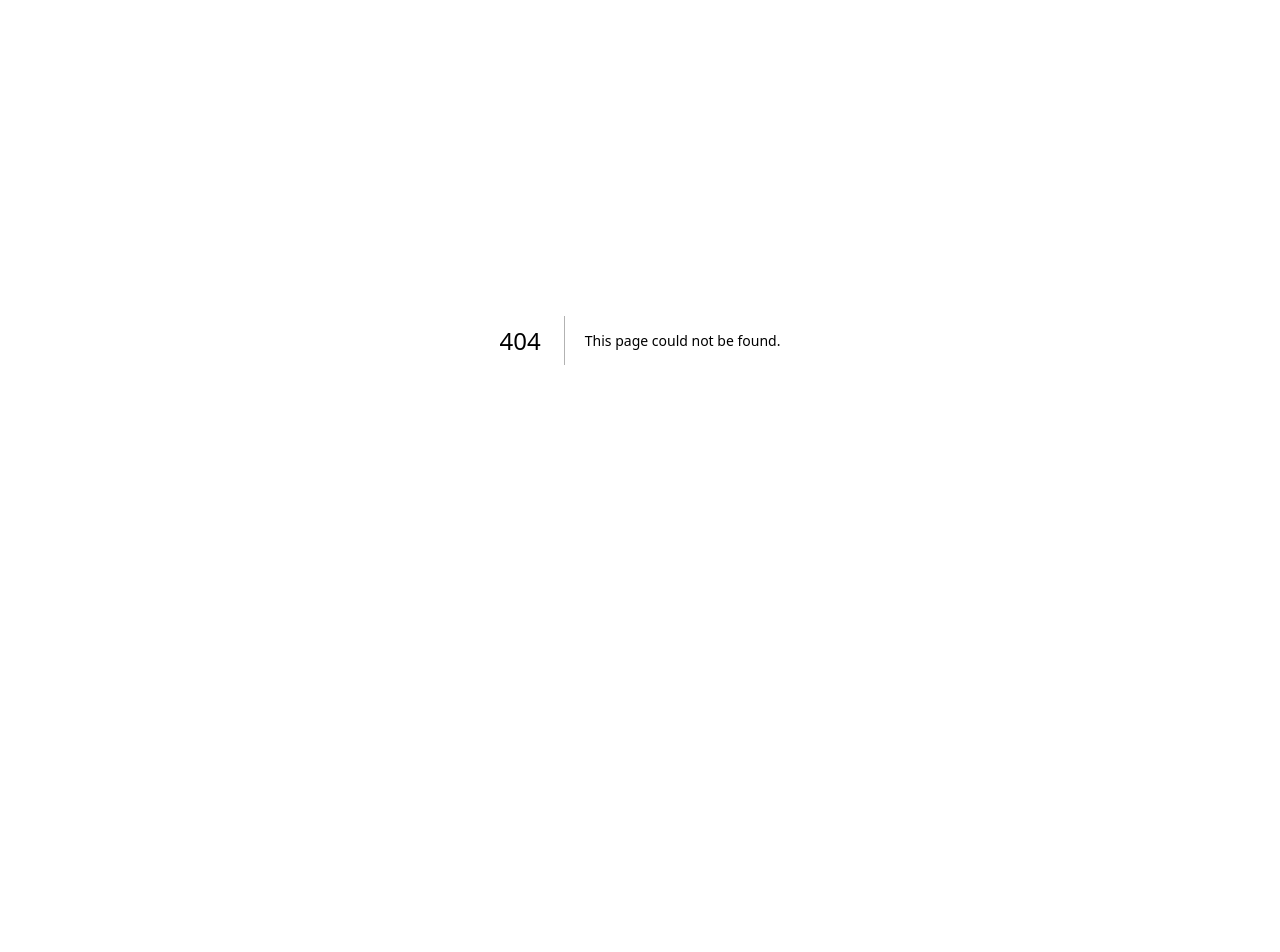
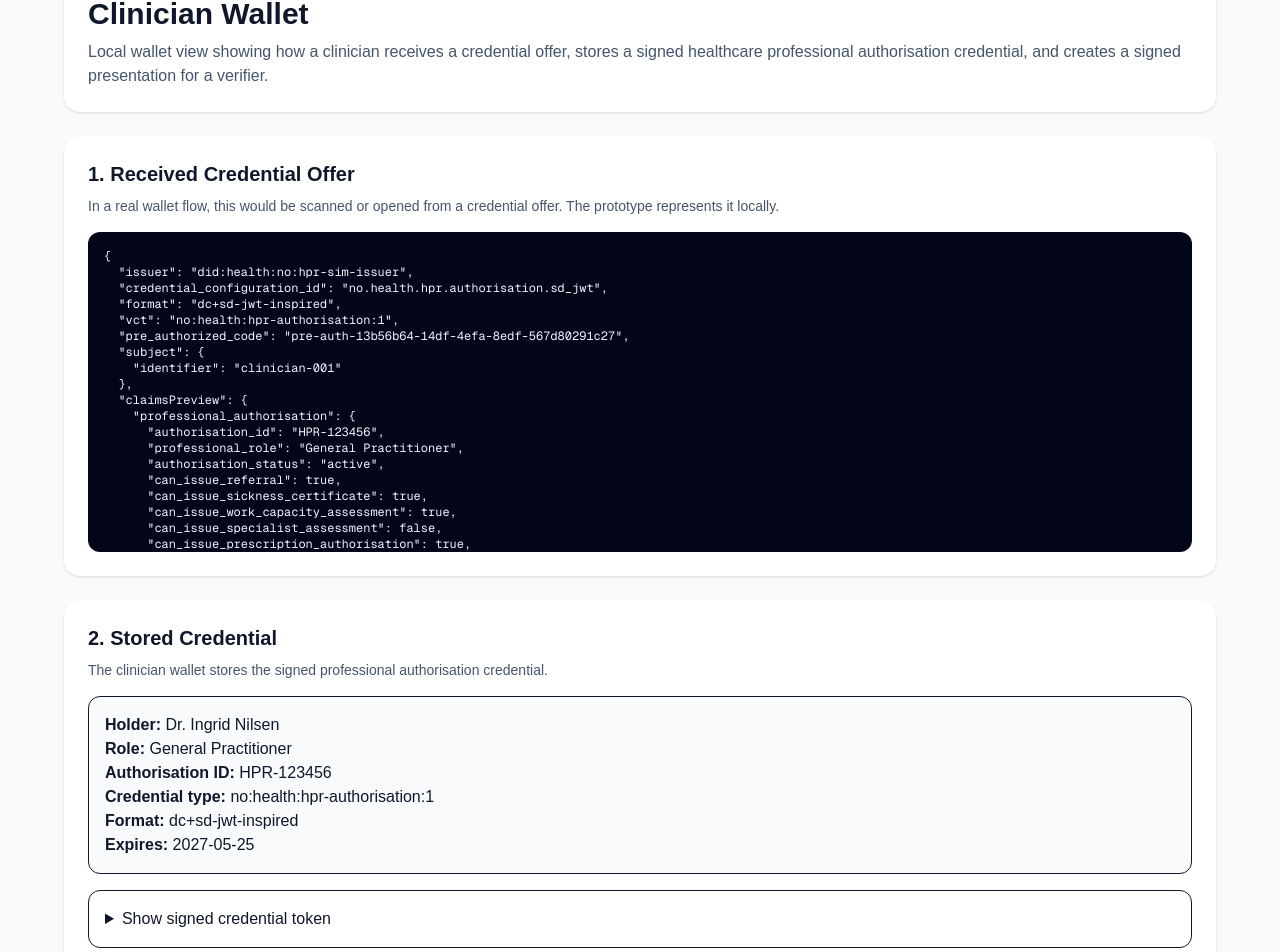
Before and after one commit to deborahtewelde/healthcare-vc-verification, a Next.js app: page /wallet in a window 1280 px wide. Before the commit this address had no page. Shown: the part 60-1012 px from the top of the page. Before the commit the page ends 800 px from the top, so only its background shows below. Built offline with nearby package versions, Linux system fonts and the light colour scheme.

Commit message:
Add wallet page with credential offer and signed presentation

```diff
--- /dev/null
+++ b/app/wallet/page.tsx
@@ -0,0 +1,134 @@
+import { hprSourceRecords } from "@/lib/mockData";
+import { generateLocalKeyPair } from "@/lib/signing";
+import { issueSignedCredential } from "@/lib/credential";
+import {
+  createProofRequest,
+  createSignedPresentation,
+} from "@/lib/presentation";
+
+export default async function WalletPage() {
+  const issuerKeys = await generateLocalKeyPair();
+  const holderKeys = await generateLocalKeyPair();
+
+  const record = hprSourceRecords[0];
+
+  const { credentialOffer, signedCredential } = await issueSignedCredential(
+    record,
+    issuerKeys.privateJwk,
+  );
+
+  const proofRequest = createProofRequest("nav", "sickness_certificate");
+
+  const signedPresentation = await createSignedPresentation(
+    signedCredential,
+    proofRequest,
+    record.subjectIdentifier,
+    holderKeys.privateJwk,
+  );
+
+  return (
+    <main className="min-h-screen bg-slate-50 p-8 text-slate-900">
+      <div className="mx-auto max-w-6xl space-y-6">
+        <section className="rounded-2xl bg-white p-6 shadow">
+          <h1 className="text-3xl font-bold">Clinician Wallet</h1>
+          <p className="mt-2 text-slate-600">
+            Local wallet view showing how a clinician receives a credential
+            offer, stores a signed healthcare professional authorisation
+            credential, and creates a signed presentation for a verifier.
+          </p>
+        </section>
+
+        <section className="rounded-2xl bg-white p-6 shadow">
+          <h2 className="text-xl font-semibold">
+            1. Received Credential Offer
+          </h2>
+          <p className="mt-2 text-sm text-slate-600">
+            In a real wallet flow, this would be scanned or opened from a
+            credential offer. The prototype represents it locally.
+          </p>
+          <pre className="mt-4 max-h-80 overflow-auto rounded-xl bg-slate-950 p-4 text-xs text-slate-100">
+            {JSON.stringify(credentialOffer, null, 2)}
+          </pre>
+        </section>
+
+        <section className="rounded-2xl bg-white p-6 shadow">
+          <h2 className="text-xl font-semibold">2. Stored Credential</h2>
+          <p className="mt-2 text-sm text-slate-600">
+            The clinician wallet stores the signed professional authorisation
+            credential.
+          </p>
+
+          <div className="mt-4 rounded-xl border bg-slate-50 p-4">
+            <p>
+              <strong>Holder:</strong>{" "}
+              {signedCredential.decoded.credentialSubject.name}
+            </p>
+            <p>
+              <strong>Role:</strong>{" "}
+              {
+                signedCredential.decoded.credentialSubject
+                  .professional_authorisation.professional_role
+              }
+            </p>
+            <p>
+              <strong>Authorisation ID:</strong>{" "}
+              {
+                signedCredential.decoded.credentialSubject
+                  .professional_authorisation.authorisation_id
+              }
+            </p>
+            <p>
+              <strong>Credential type:</strong> {signedCredential.decoded.vct}
+            </p>
+            <p>
+              <strong>Format:</strong> {signedCredential.decoded.format}
+            </p>
+            <p>
+              <strong>Expires:</strong>{" "}
+              {signedCredential.decoded.expirationDate}
+            </p>
+          </div>
+
+          <details className="mt-4 rounded-xl border p-4">
+            <summary className="cursor-pointer font-medium">
+              Show signed credential token
+            </summary>
+            <pre className="mt-3 max-h-40 overflow-auto rounded-xl bg-slate-950 p-4 text-xs text-slate-100">
+              {signedCredential.jwt}
+            </pre>
+          </details>
+        </section>
+
+        <section className="rounded-2xl bg-white p-6 shadow">
+          <h2 className="text-xl font-semibold">3. Verifier Proof Request</h2>
+          <p className="mt-2 text-sm text-slate-600">
+            DCQL-style request from NAV asking for the claims needed to verify a
+            sickness certificate context.
+          </p>
+          <pre className="mt-4 max-h-80 overflow-auto rounded-xl bg-slate-950 p-4 text-xs text-slate-100">
+            {JSON.stringify(proofRequest, null, 2)}
+          </pre>
+        </section>
+
+        <section className="rounded-2xl bg-white p-6 shadow">
+          <h2 className="text-xl font-semibold">4. Signed Presentation</h2>
+          <p className="mt-2 text-sm text-slate-600">
+            The wallet creates a signed presentation containing the credential
+            and the verifier request context. This is the prototype&apos;s
+            vp_token-like object.
+          </p>
+
+          <h3 className="mt-4 font-semibold">Decoded presentation</h3>
+          <pre className="mt-2 max-h-80 overflow-auto rounded-xl bg-slate-950 p-4 text-xs text-slate-100">
+            {JSON.stringify(signedPresentation.decoded, null, 2)}
+          </pre>
+
+          <h3 className="mt-4 font-semibold">Signed presentation token</h3>
+          <pre className="mt-2 max-h-40 overflow-auto rounded-xl bg-slate-950 p-4 text-xs text-slate-100">
+            {signedPresentation.jwt}
+          </pre>
+        </section>
+      </div>
+    </main>
+  );
+}
```
